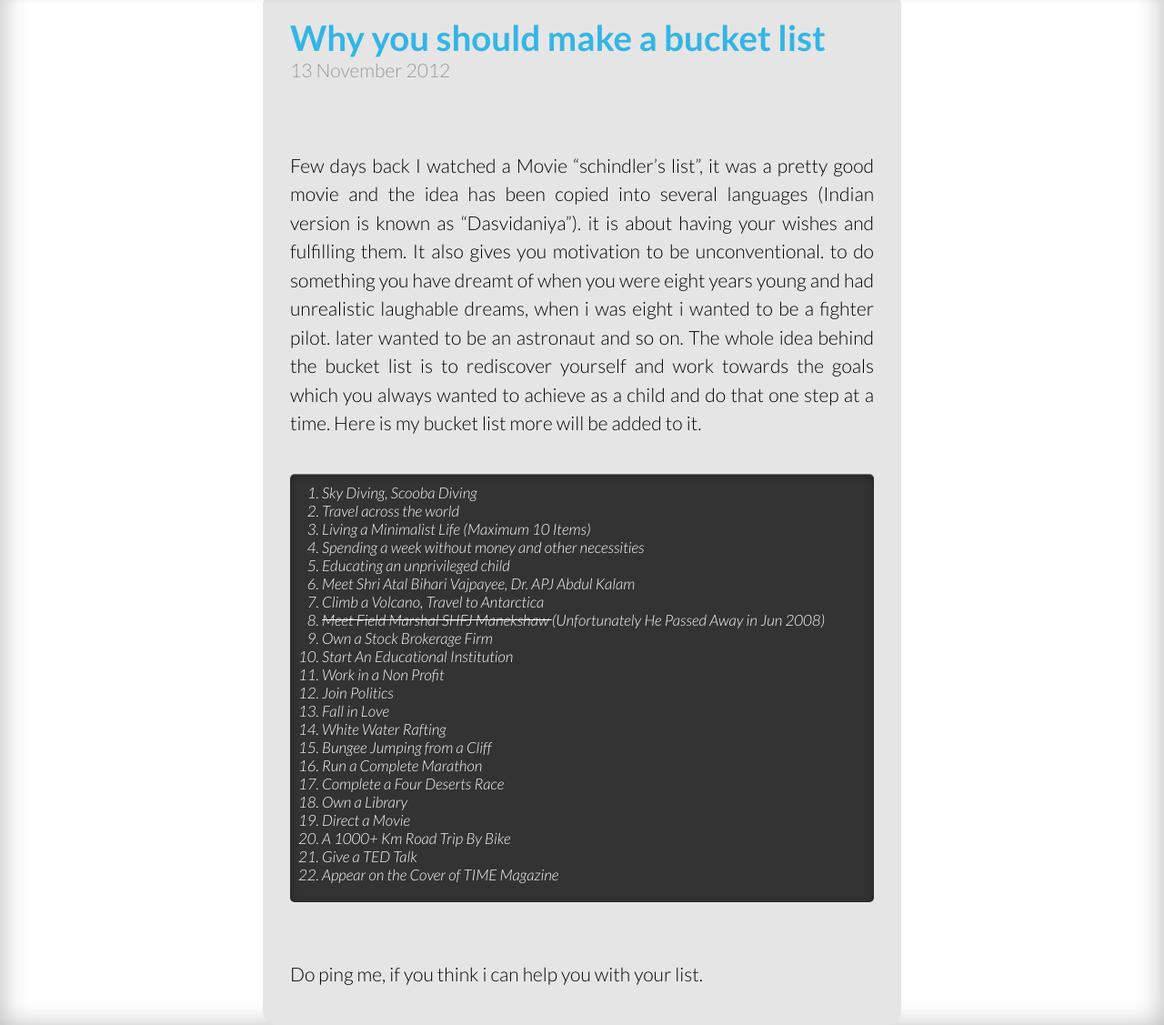
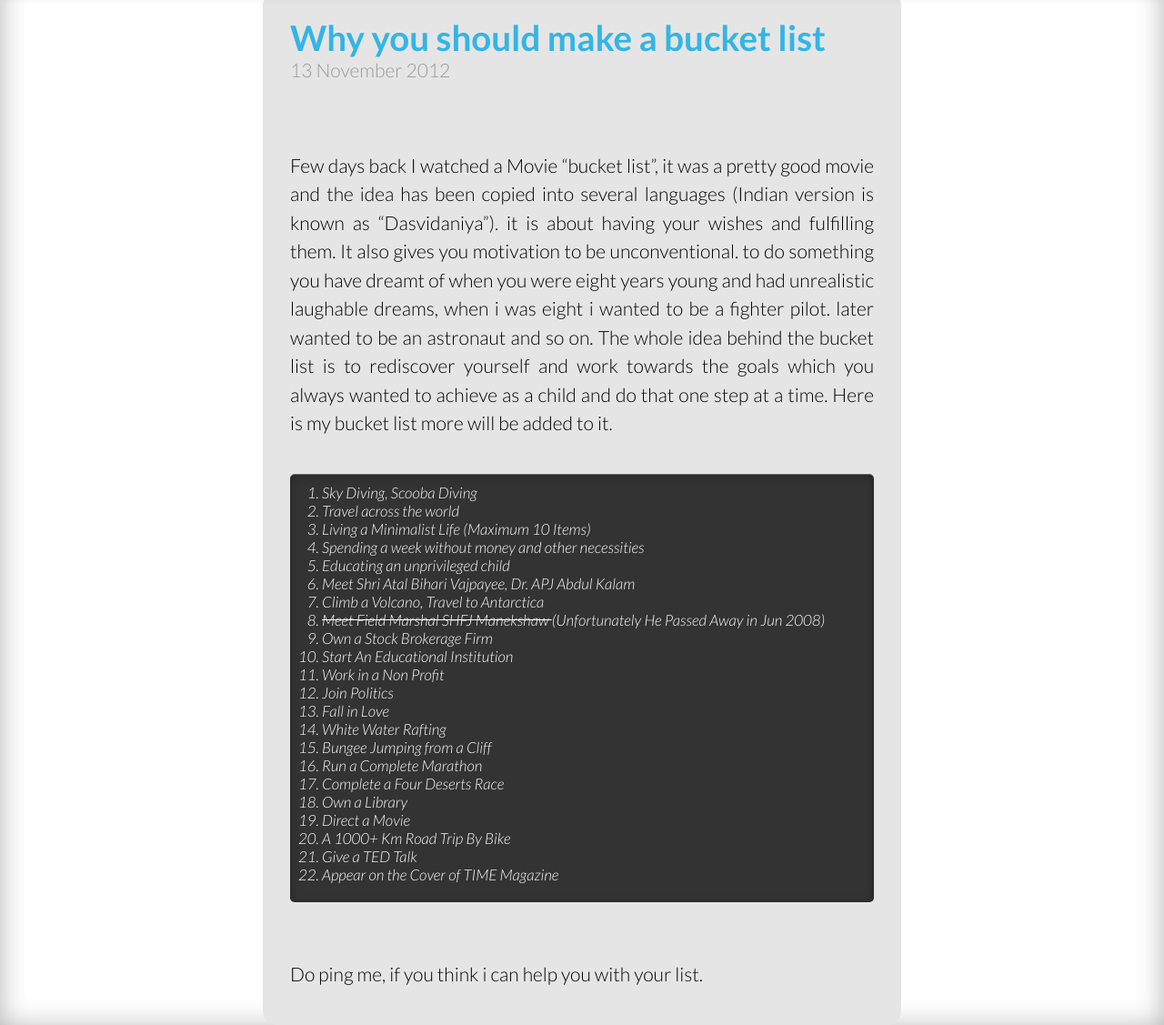
Before and after one commit to adityabhushan/adityabhushan.github.io, a Jekyll site: the page built from _posts/2012-11-13-bucket.md, in a window 1280 px wide and 1201 px high, cut to the strip 74-1201 px from the top of the window. Shown: the whole strip at 91% size. Built offline with Jekyll 4.4.1, drawn with Linux system fonts in a browser that asks for light colours; some web fonts are replaced; Markdown is read by kramdown in place of the engine named in the settings; comment, search, counter and statistics services are not loaded.

Commit message:
changed the word "schindler list" to "bucket list"

```diff
--- a/_posts/2012-11-13-bucket.md
+++ b/_posts/2012-11-13-bucket.md
@@ -5,7 +5,7 @@ date: 2012-11-13 12:34
 comments: true
 categories: [LifeHacks]
 ---
-<br/><br/>Few days back I watched a Movie "schindler's list", it was a pretty good movie and the idea has been copied into several languages (Indian version is known as "Dasvidaniya"). it is about having your wishes and fulfilling them. It also gives you motivation to be unconventional. to do something you have dreamt of when you were eight years young and had unrealistic laughable dreams, when i was eight i wanted to be a fighter pilot. later wanted to be an astronaut and so on.
+<br/><br/>Few days back I watched a Movie "bucket list", it was a pretty good movie and the idea has been copied into several languages (Indian version is known as "Dasvidaniya"). it is about having your wishes and fulfilling them. It also gives you motivation to be unconventional. to do something you have dreamt of when you were eight years young and had unrealistic laughable dreams, when i was eight i wanted to be a fighter pilot. later wanted to be an astronaut and so on.
 The whole idea behind the bucket list is to rediscover yourself and work towards the goals which you always wanted to achieve as a child and do that one step at a time. Here is my bucket list more will be added to it.<br/><br/>
 <div class="highlight">
 <ol>
```
